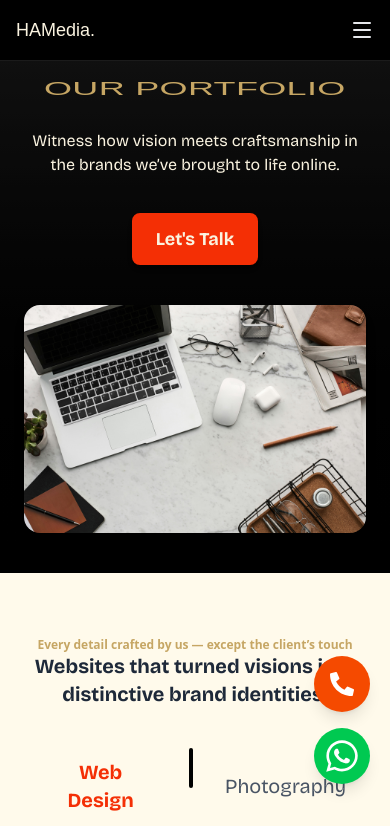
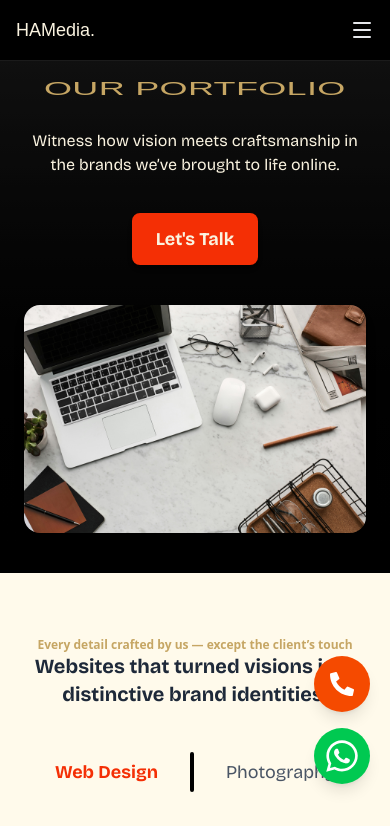
Before and after one commit to waj-zaman/HAMedia., a React (Vite) app: page /portfolio in a window 390 px wide. Shown: the top 826 px of the page. Built offline with nearby package versions, Linux system fonts and the light colour scheme; a web font is replaced by a local one.

Commit message:
Little corrections

```diff
--- a/src/PortfolioSections/PortfolioSection.jsx
+++ b/src/PortfolioSections/PortfolioSection.jsx
@@ -33,10 +33,10 @@ const PortfolioSection = () => {
             </motion.div>
 
             {/* Navigation Buttons */}
-            <div className="flex justify-center md:justify-start gap-3 my-8 overflow-x-hidden">
+            <div className="flex justify-center items-center gap-3 my-8 overflow-x-hidden">
                 <button
                     onClick={() => setActiveSection("web")}
-                    className={`px-5 py-2.5 transition-all heading text-xl duration-200
+                    className={`px-5 py-2.5 transition-all heading text-lg sm:text-xl duration-200
                     ${activeSection === "web" ? "font-bold text-[#F42F05]" : "text-gray-600"}`}
                 >
                     Web Design
@@ -46,7 +46,7 @@ const PortfolioSection = () => {
 
                 <button
                     onClick={() => setActiveSection("photo")}
-                    className={`px-5 py-2.5 transition-all heading text-xl duration-200
+                    className={`px-5 py-2.5 transition-all heading text-lg sm:text-xl duration-200
                     ${activeSection === "photo" ? "font-bold text-[#F42F05]" : "text-gray-600"}`}
                 >
                     Photography
```
